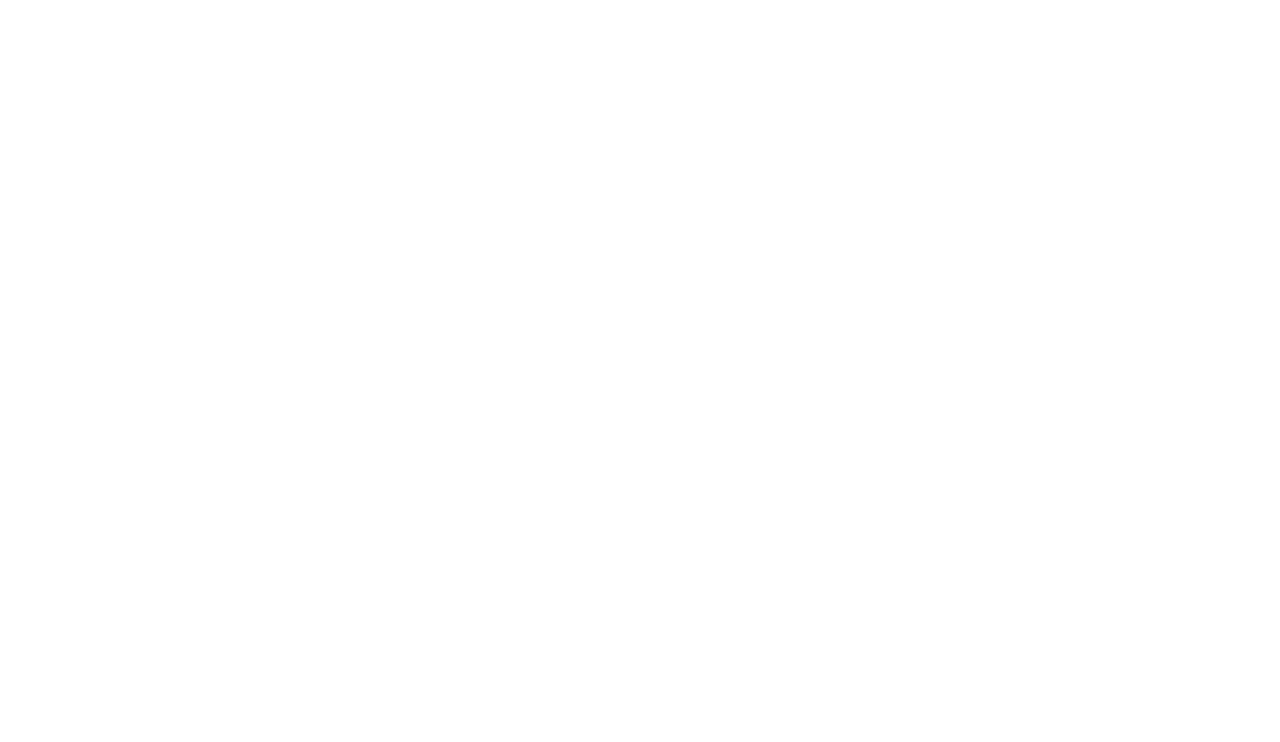
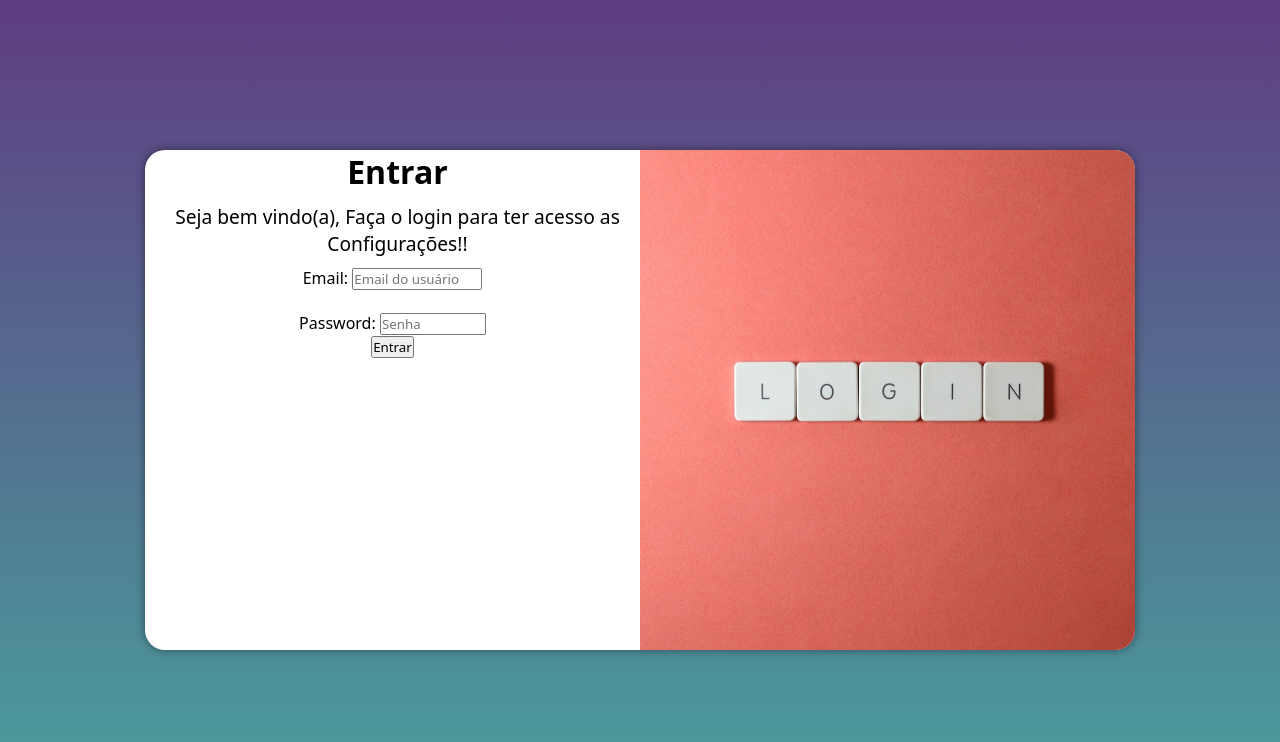
Before and after one commit to Urassamx7/MediaQ, a plain HTML site: page login/index.html in a window 1280 px wide. Drawn offline with Linux system fonts and the light colour scheme.

Commit message:
Login Complete

```diff
--- a/login/index.html
+++ b/login/index.html
@@ -4,8 +4,40 @@
     <meta charset="UTF-8">
     <meta name="viewport" content="width=device-width, initial-scale=1.0">
     <title>User Login</title>
+    <link rel="shortcut icon" href="./img/vscode-icon.png" type="image/x-icon">
+    <link rel="stylesheet" href="style/mobilefirst.css">
+    <link rel="stylesheet" href="style/mediaqueries.css">
 </head>
 <body>
+    <section id="login">
+        <div id="img">
+        </div>
+        <div id="form">
+            <h1>Entrar</h1>
+            <p>Seja bem vindo(a), Faça o login para ter acesso as Configurações!!</p>
+
+
+
+
+
+            <form action="cadastro.php" method="post">
+                <div id="campo">
+                    <label for="user">Email: </label>
+                    <input class="log" type="email" id="user" name="user" minlength="5" maxlength="30" required placeholder="Email do usuário" size="11" autocomplete="username">
+                </div>
+                <br>
+
+                <div id="campo">
+                    <label for="pass">Password:</label>
+                    <input class="log" type="password" id="pass" name="pass" minlength="8" maxlength="14" required placeholder="Senha" size="8"> <br>
+                </div>
+                <input type="submit" value="Entrar">
+            </form>
+
+
+
+        </div>
+    </section>
 
 </body>
 </html>
--- /dev/null
+++ b/login/style/mediaqueries.css
@@ -0,0 +1,41 @@
+@charset "UTF-8";
+
+
+@media only screen and (min-width: 768px) and (max-width: 992px){
+    section#login{
+        width: 80vw;
+    }
+    section#login > div#img{
+        float: left;
+        width: 45%;
+        height: 100%;
+    }
+    section#login > div#form{
+        float: right;
+        width: 55%;
+        height: 100%;
+    }
+    body{
+        background-image: linear-gradient(to top, #49a09d, #5f3c82);
+    }
+}
+
+@media only screen and (min-width: 992px) {
+    section#login{
+        width: 990px;
+    }
+    section#login > div#img{
+        float: right;
+        width: 50%;
+        height: 100%;
+    }
+    section#login > div#form{
+        float: left;
+        width: 50%;
+        height: 100%;
+    }
+    body{
+        background-image: linear-gradient(to top, #49a09d, #5f3c82);
+    }
+
+}
--- /dev/null
+++ b/login/style/mobilefirst.css
@@ -0,0 +1,80 @@
+@charset "UTF-8";
+/*Colors */
+*{
+    margin: 0;
+    padding: 0;
+    font-family: system-ui, -apple-system, BlinkMacSystemFont, 'Segoe UI', Roboto, Oxygen, Ubuntu, Cantarell, 'Open Sans', 'Helvetica Neue', sans-serif;
+
+}
+:root{
+    --verde: #49a09d;
+    --lilas: #5f2c82;
+    --branco:white;
+    box-sizing: border-box;
+}
+body,html{
+    height: 100vh;
+    width: 100vw;
+    background-color: var(--lilas);
+}
+label{
+    cursor: pointer;
+}
+input.log{
+    cursor: text;
+}
+h1,p{
+    padding-left: 10px;
+    padding-bottom: 10px;
+}
+main{
+    position: relative;
+    height: 100vh;
+    width: 100vw;
+}
+section#login{
+    position: absolute;
+    top: 50%;
+    left: 50%;
+    transform: translate(-50%,-50%);
+    background-color: var(--branco);
+    overflow: hidden;
+
+    height: 500px;
+    width: 250px;
+    border-radius: 20px;
+    box-shadow: 0px 0px 10px  rgba(0,0,0,0.450);
+    transition: width .3s, height .3s;
+    transition-timing-function: ease;
+}
+section#login > div#img{
+    display: block;
+    background: url(../img/login.jpg);
+    background-size: cover;
+    background-repeat: no-repeat;
+    height: 200px;
+    background-position: center;
+
+}
+section#login > div#form{
+    /*display: block;
+    background-color: #49a09d;
+    border: 2px solid black;
+    border-radius: 5px;
+    margin: auto;
+    width: 46vw;
+    padding-bottom: 10px;
+    padding-left: 10px;*/
+
+    text-align: center;
+    margin-bottom: 10px;
+
+}
+div#form > h1{
+    font-size: 2em;
+}
+
+div#form > p{
+    font-size: 1.2em;
+
+}
```
Also changed, not shown: login/img/login.jpg (added), login/img/vscode-icon.png (added).
